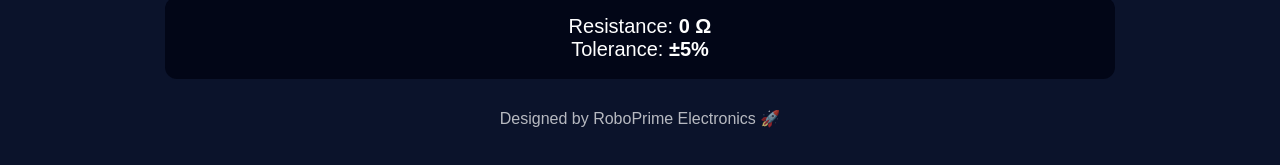
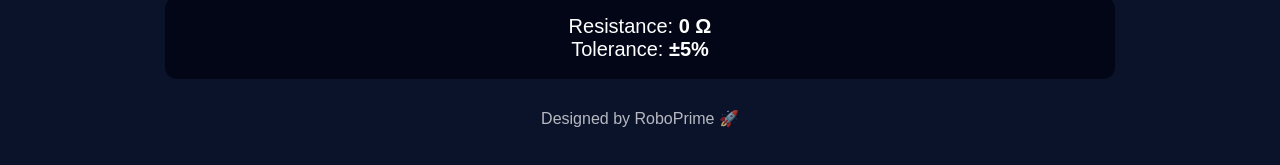
Before and after one commit to Umang5848/amazon-calculator, a plain HTML site: page Resistor_calculator.html in a window 1280 px wide. Shown: the part 347-512 px from the top of the page. Drawn offline with Linux system fonts and the light colour scheme.

Commit message:
Update footer text to remove 'Electronics'

```diff
--- a/Resistor_calculator.html
+++ b/Resistor_calculator.html
@@ -110,7 +110,7 @@ Resistance: <b id="res">0 Ω</b><br>
 Tolerance: <b id="tol">±5%</b>
 </div>
 
-<footer>Designed by RoboPrime Electronics 🚀</footer>
+<footer>Designed by RoboPrime 🚀</footer>
 </div>
 
 <script>
```
